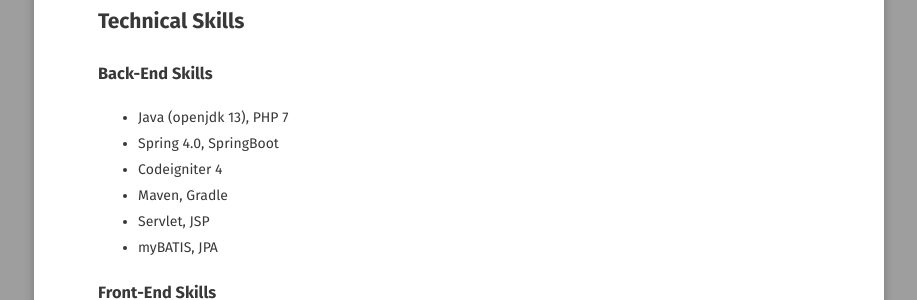
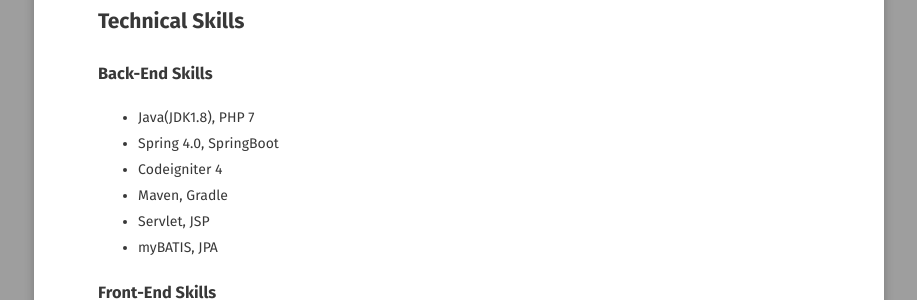
Before and after one commit to GayeonYoon/GayeonYoon.github.io, a Jekyll site: the page built from about/index.md, in a window 1280 px wide. Shown: the part 780-1080 px from the top of the page, without its empty margins (181-1098 px from the left). Built offline with Jekyll 4.4.1, drawn with Linux system fonts in a browser that asks for light colours; some web fonts are replaced.

Commit message:
Update index.md

```diff
--- a/about/index.md
+++ b/about/index.md
@@ -20,7 +20,7 @@ feature: /assets/img/bg.jpg
 ------
 ## Technical Skills
 ### Back-End Skills
-* Java (openjdk 13), PHP 7
+ * Java(JDK1.8), PHP 7
  * Spring 4.0, SpringBoot
  * Codeigniter 4
  * Maven, Gradle
```
